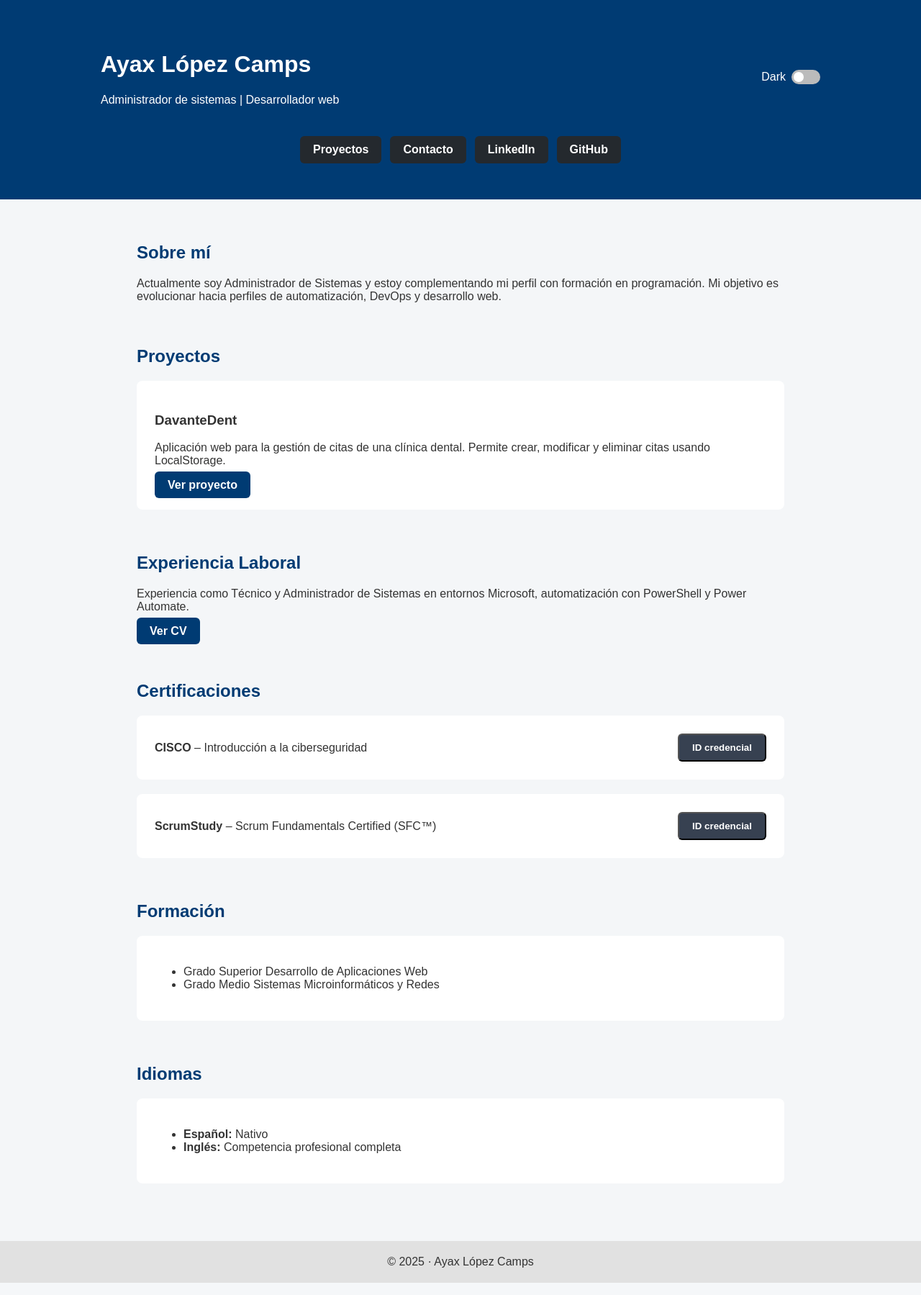
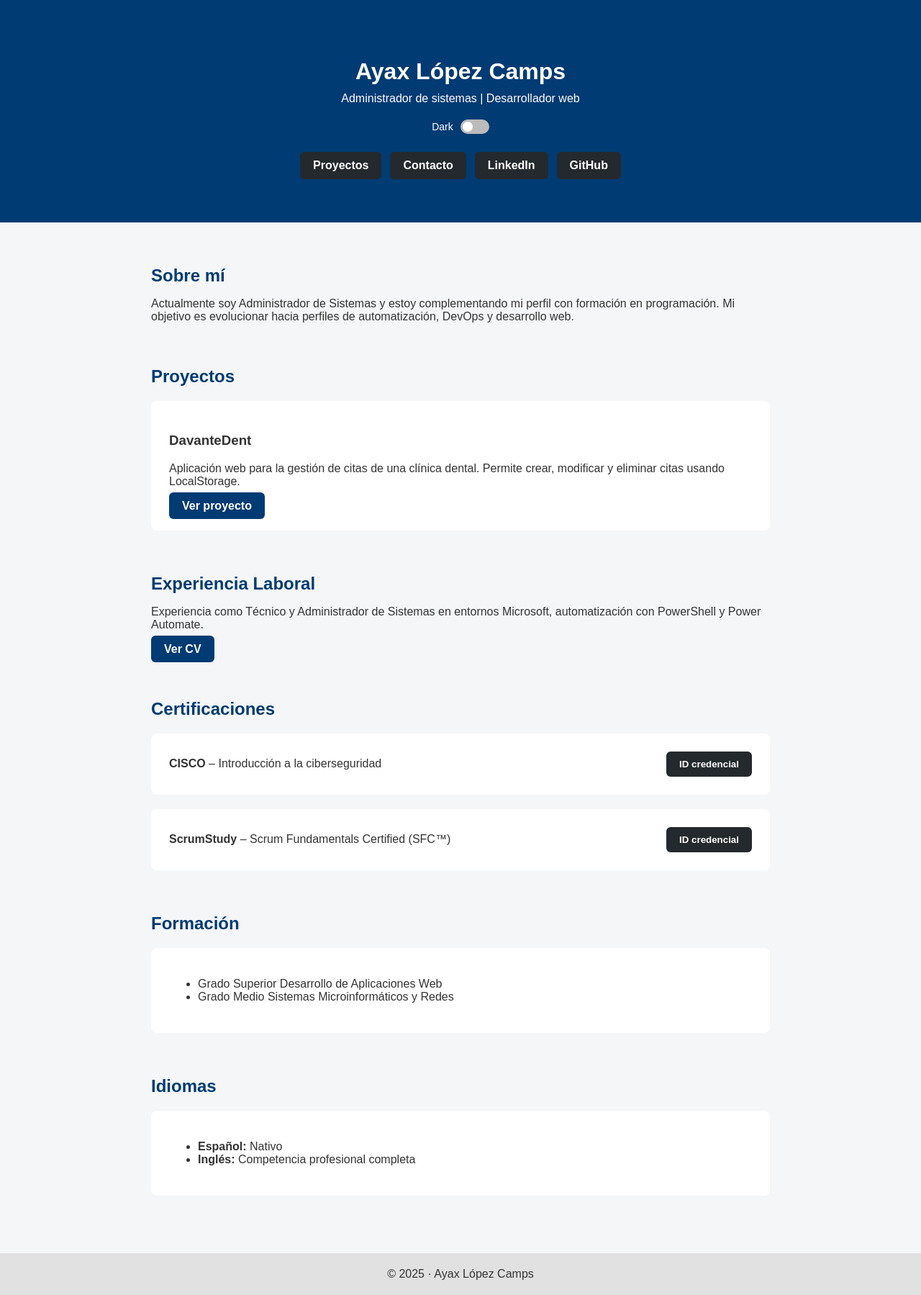
Before and after one commit to Ayaxlc/Ayaxlc.github.io, a PHP site: page / in a window 1280 px wide. Shown: the whole page at 72% size. Run offline with PHP 8.4, Linux system fonts and the light colour scheme.

Commit message:
Update style.css

```diff
--- a/style.css
+++ b/style.css
@@ -1,33 +1,44 @@
-:root {
-    --blue-main: #003b73;
-    --blue-dark: #001f3f;
+/* ===============================
+   RESET / BASE
+   =============================== */
+
+* {
+    box-sizing: border-box;
 }
 
-/* BASE */
 body {
     margin: 0;
     font-family: Arial, sans-serif;
     background-color: #f4f6f8;
     color: #333;
-    transition: 0.3s;
+    transition: background-color 0.3s, color 0.3s;
 }
 
-/* HERO */
+/* ===============================
+   HERO
+   =============================== */
+
 .hero {
-    background-color: var(--blue-main);
+    background-color: #003b73; /* Deep Ocean Blue */
     color: white;
-    padding: 50px 20px;
+    text-align: center;
+    padding: 60px 20px;
+    position: relative;
 }
 
-.hero-top {
-    max-width: 1000px;
-    margin: auto;
-    display: flex;
-    justify-content: space-between;
-    align-items: center;
+.hero h1 {
+    margin-bottom: 10px;
 }
 
-/* BOTONES */
+.hero p {
+    margin: 0;
+    font-size: 16px;
+}
+
+/* ===============================
+   BOTONES HERO
+   =============================== */
+
 .hero-buttons {
     margin-top: 25px;
     display: flex;
@@ -36,6 +47,10 @@ body {
     flex-wrap: wrap;
 }
 
+/* ===============================
+   BOTONES GENERALES
+   =============================== */
+
 .btn {
     text-decoration: none;
     padding: 10px 18px;
@@ -43,64 +58,42 @@ body {
     background-color: #24292e;
     color: white;
     font-weight: 600;
+    border: none;
+    cursor: pointer;
+    transition: background-color 0.25s ease, transform 0.2s ease;
 }
 
 .btn:hover {
     background-color: #000;
+    transform: translateY(-1px);
 }
 
+/* Botón azul (Ver proyecto / Ver CV) */
 .btn-project {
-    background-color: var(--blue-main);
+    background-color: #003b73;
 }
 
 .btn-project:hover {
-    background-color: var(--blue-dark);
+    background-color: #00264d;
 }
 
+/* Botón credencial */
 .btn-credential {
-    background-color: #374151;
+    background-color: #24292e;
+    white-space: nowrap;
 }
 
-/* CONTENEDORES */
-.container {
-    max-width: 900px;
-    margin: 60px auto;
-    padding: 0 20px;
-}
+/* ===============================
+   SWITCH DARK MODE
+   =============================== */
 
-h2 {
-    color: var(--blue-main);
-}
-
-/* TARJETAS */
-.project-card {
-    background: white;
-    padding: 25px;
-    border-radius: 8px;
-    margin-top: 20px;
-}
-
-/* CERTIFICACIONES */
-.cert-item {
-    display: flex;
-    justify-content: space-between;
-    align-items: center;
-    gap: 25px;
-}
-
-/* FOOTER */
-footer {
-    background-color: #e1e1e1;
-    text-align: center;
-    padding: 20px;
-    margin-top: 80px;
-}
-
-/* SWITCH */
 .dark-toggle {
     display: flex;
     align-items: center;
-    gap: 8px;
+    justify-content: center;
+    gap: 10px;
+    margin-top: 20px;
+    font-size: 14px;
 }
 
 .switch {
@@ -111,11 +104,14 @@ footer {
 
 .switch input {
     opacity: 0;
+    width: 0;
+    height: 0;
 }
 
 .slider {
     position: absolute;
     inset: 0;
+    cursor: pointer;
     background-color: #bbb;
     border-radius: 20px;
     transition: 0.3s;
@@ -133,15 +129,70 @@ footer {
     transition: 0.3s;
 }
 
-input:checked + .slider {
-    background-color: var(--blue-main);
+.switch input:checked + .slider {
+    background-color: #003b73;
 }
 
-input:checked + .slider::before {
+.switch input:checked + .slider::before {
     transform: translateX(20px);
 }
 
-/* DARK MODE */
+/* ===============================
+   CONTENEDORES
+   =============================== */
+
+.container {
+    max-width: 900px;
+    margin: 60px auto;
+    padding: 0 20px;
+}
+
+h2 {
+    color: #003b73;
+    margin-bottom: 15px;
+}
+
+/* ===============================
+   TARJETAS (TODO)
+   =============================== */
+
+.project-card {
+    background-color: white;
+    padding: 25px;
+    border-radius: 8px;
+    margin-top: 20px;
+}
+
+/* ===============================
+   CERTIFICACIONES
+   =============================== */
+
+.cert-item {
+    display: flex;
+    align-items: center;
+    justify-content: space-between;
+    gap: 30px;
+}
+
+.cert-item span {
+    flex: 1;
+}
+
+/* ===============================
+   FOOTER
+   =============================== */
+
+footer {
+    background-color: #e1e1e1;
+    text-align: center;
+    padding: 20px;
+    margin-top: 80px;
+}
+
+/* ===============================
+   DARK MODE
+   =============================== */
+
 body.dark {
     background-color: #0b1220;
     color: #e5e7eb;
@@ -151,10 +202,23 @@ body.dark h2 {
     color: #60a5fa;
 }
 
+body.dark .hero {
+    background-color: #020617;
+}
+
 body.dark .project-card {
     background-color: #111827;
 }
 
 body.dark footer {
     background-color: #020617;
+    color: #cbd5f5;
 }
+
+body.dark .btn-project {
+    background-color: #2563eb;
+}
+
+body.dark .btn-project:hover {
+    background-color: #1d4ed8;
+}
```
